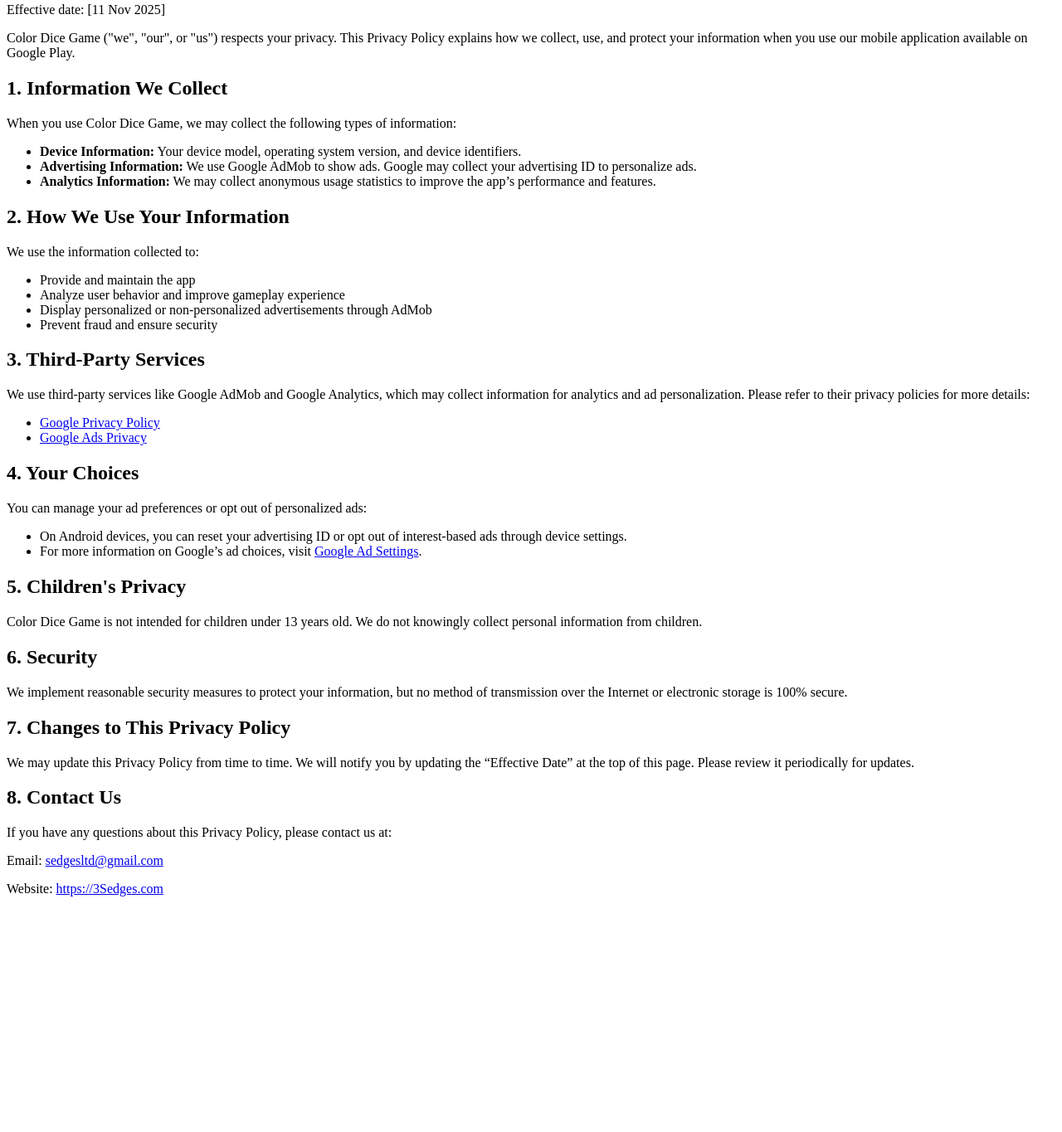
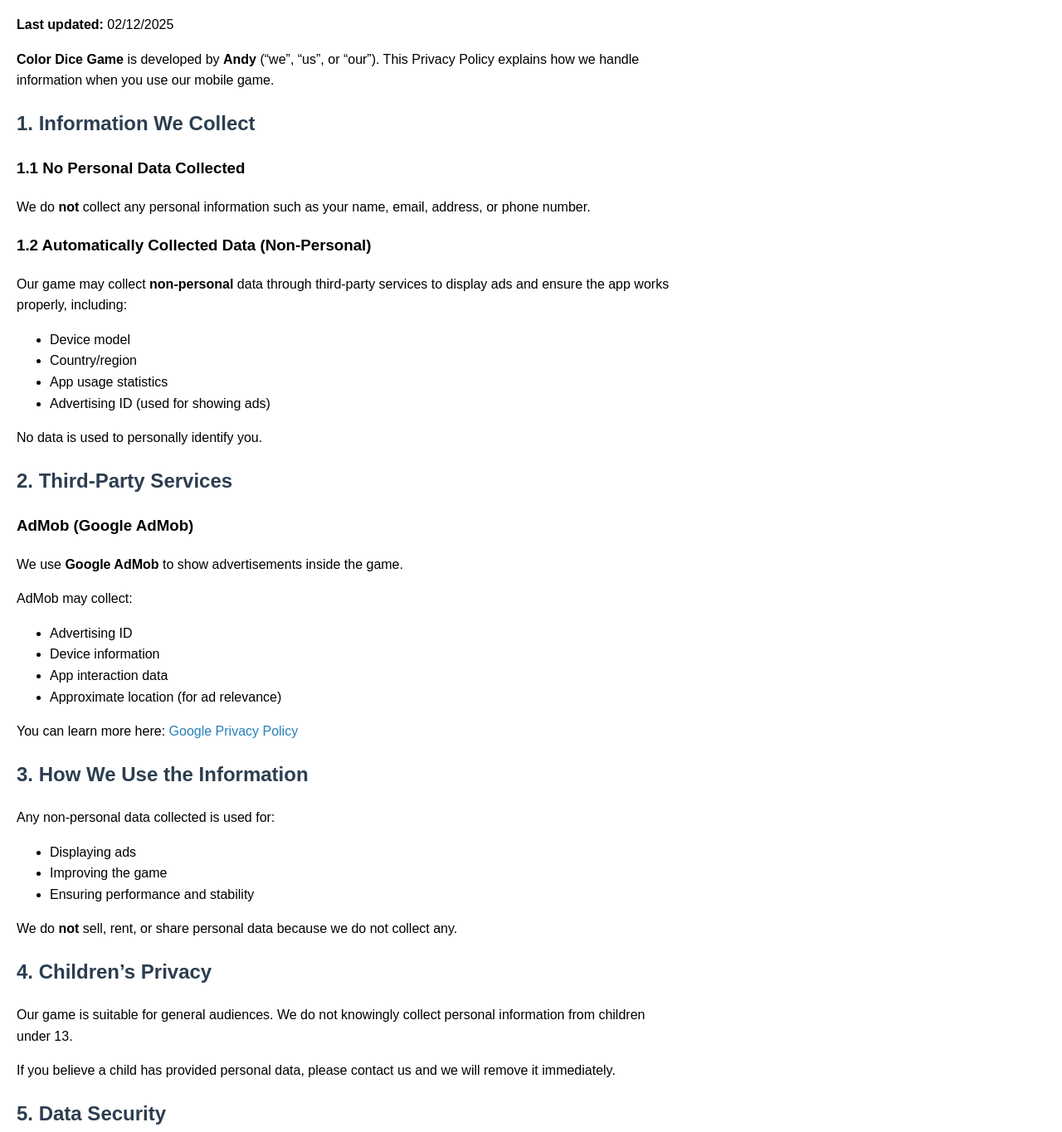
Before and after one commit to dannysze1976/ColorGame, a plain HTML site: page cdgprivacy.html in a window 1280 px wide. Shown: the part 77-1442 px from the top of the page at 83% size. Before the commit the page ends 1174 px from the top, so only its background shows below. Drawn offline with Linux system fonts and the light colour scheme.

Commit message:
Update cdgprivacy.html

```diff
--- a/cdgprivacy.html
+++ b/cdgprivacy.html
@@ -2,58 +2,91 @@
 <html lang="en">
 <head>
     <meta charset="UTF-8">
+    <meta name="viewport" content="width=device-width, initial-scale=1.0">
     <title>Privacy Policy - Color Dice Game</title>
+    <style>
+        body {
+            font-family: Arial, sans-serif;
+            line-height: 1.6;
+            margin: 20px;
+            max-width: 800px;
+        }
+        h1, h2 {
+            color: #2c3e50;
+        }
+        a {
+            color: #2980b9;
+            text-decoration: none;
+        }
+        a:hover {
+            text-decoration: underline;
+        }
+    </style>
 </head>
 <body>
     <h1>Privacy Policy for Color Dice Game</h1>
+    <p><strong>Last updated:</strong> 02/12/2025</p>
 
-    <p>Effective date: [11 Nov 2025]</p>
-
-    <p>Color Dice Game ("we", "our", or "us") respects your privacy. This Privacy Policy explains how we collect, use, and protect your information when you use our mobile application available on Google Play.</p>
+    <p><strong>Color Dice Game</strong> is developed by <strong>Andy</strong> (“we”, “us”, or “our”). This Privacy Policy explains how we handle information when you use our mobile game.</p>
 
     <h2>1. Information We Collect</h2>
-    <p>When you use Color Dice Game, we may collect the following types of information:</p>
+
+    <h3>1.1 No Personal Data Collected</h3>
+    <p>We do <strong>not</strong> collect any personal information such as your name, email, address, or phone number.</p>
+
+    <h3>1.2 Automatically Collected Data (Non-Personal)</h3>
+    <p>Our game may collect <strong>non-personal</strong> data through third-party services to display ads and ensure the app works properly, including:</p>
     <ul>
-        <li><strong>Device Information:</strong> Your device model, operating system version, and device identifiers.</li>
-        <li><strong>Advertising Information:</strong> We use Google AdMob to show ads. Google may collect your advertising ID to personalize ads.</li>
-        <li><strong>Analytics Information:</strong> We may collect anonymous usage statistics to improve the app’s performance and features.</li>
+        <li>Device model</li>
+        <li>Country/region</li>
+        <li>App usage statistics</li>
+        <li>Advertising ID (used for showing ads)</li>
+    </ul>
+    <p>No data is used to personally identify you.</p>
+
+    <h2>2. Third-Party Services</h2>
+    <h3>AdMob (Google AdMob)</h3>
+    <p>We use <strong>Google AdMob</strong> to show advertisements inside the game.</p>
+    <p>AdMob may collect:</p>
+    <ul>
+        <li>Advertising ID</li>
+        <li>Device information</li>
+        <li>App interaction data</li>
+        <li>Approximate location (for ad relevance)</li>
+    </ul>
+    <p>You can learn more here: <a href="https://policies.google.com/privacy" target="_blank">Google Privacy Policy</a></p>
+
+    <h2>3. How We Use the Information</h2>
+    <p>Any non-personal data collected is used for:</p>
+    <ul>
+        <li>Displaying ads</li>
+        <li>Improving the game</li>
+        <li>Ensuring performance and stability</li>
+    </ul>
+    <p>We do <strong>not</strong> sell, rent, or share personal data because we do not collect any.</p>
+
+    <h2>4. Children’s Privacy</h2>
+    <p>Our game is suitable for general audiences. We do not knowingly collect personal information from children under 13.</p>
+    <p>If you believe a child has provided personal data, please contact us and we will remove it immediately.</p>
+
+    <h2>5. Data Security</h2>
+    <p>We do not store any personal information on our servers. Any data collected by AdMob is handled according to Google’s security standards.</p>
+
+    <h2>6. Your Privacy Choices</h2>
+    <p>You can manage ads or reset your advertising ID:</p>
+    <ul>
+        <li><strong>Android:</strong> Settings → Google → Ads → Reset Advertising ID</li>
+        <li>Settings → Google → Ads → Opt-out of Ads Personalization</li>
     </ul>
 
-    <h2>2. How We Use Your Information</h2>
-    <p>We use the information collected to:</p>
-    <ul>
-        <li>Provide and maintain the app</li>
-        <li>Analyze user behavior and improve gameplay experience</li>
-        <li>Display personalized or non-personalized advertisements through AdMob</li>
-        <li>Prevent fraud and ensure security</li>
-    </ul>
-
-    <h2>3. Third-Party Services</h2>
-    <p>We use third-party services like Google AdMob and Google Analytics, which may collect information for analytics and ad personalization. Please refer to their privacy policies for more details:</p>
-    <ul>
-        <li><a href="https://policies.google.com/privacy" target="_blank">Google Privacy Policy</a></li>
-        <li><a href="https://www.google.com/policies/technologies/ads/" target="_blank">Google Ads Privacy</a></li>
-    </ul>
-
-    <h2>4. Your Choices</h2>
-    <p>You can manage your ad preferences or opt out of personalized ads:</p>
-    <ul>
-        <li>On Android devices, you can reset your advertising ID or opt out of interest-based ads through device settings.</li>
-        <li>For more information on Google’s ad choices, visit <a href="https://www.google.com/settings/ads/" target="_blank">Google Ad Settings</a>.</li>
-    </ul>
-
-    <h2>5. Children's Privacy</h2>
-    <p>Color Dice Game is not intended for children under 13 years old. We do not knowingly collect personal information from children.</p>
-
-    <h2>6. Security</h2>
-    <p>We implement reasonable security measures to protect your information, but no method of transmission over the Internet or electronic storage is 100% secure.</p>
-
     <h2>7. Changes to This Privacy Policy</h2>
-    <p>We may update this Privacy Policy from time to time. We will notify you by updating the “Effective Date” at the top of this page. Please review it periodically for updates.</p>
+    <p>We may update this Privacy Policy at any time. Any changes will be posted here, and you should check this page periodically.</p>
 
     <h2>8. Contact Us</h2>
-    <p>If you have any questions about this Privacy Policy, please contact us at:</p>
-    <p>Email: <a href="mailto:sedgesltd@gmail.com">sedgesltd@gmail.com</a></p>
-    <p>Website: <a href="https://3Sedges.com" target="_blank">https://3Sedges.com</a></p>
+    <p>If you have questions about this Privacy Policy, contact us at:</p>
+    <ul>
+        <li><strong>Email:</strong> <a href="mailto:sedgesltd@gmail.com">sedgesltd@gmail.com</a></li>
+        <li><strong>Developer:</strong> Andy</li>
+    </ul>
 </body>
 </html>
```
